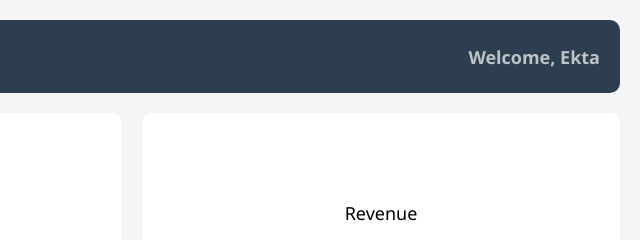
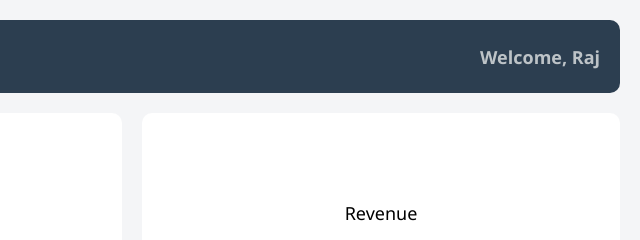
Before and after one commit to rajsirohi23/Frontend-Dev, a plain HTML site: page dashboard.html in a window 1280 px wide. Shown: the top 240 px of the page, 640-1280 px from the left. Drawn offline with Linux system fonts and the light colour scheme.

Commit message:
Updated
Updated welcome message in the header.

```diff
--- a/dashboard.html
+++ b/dashboard.html
@@ -126,7 +126,7 @@
 <body>
   <header>
     Dashboard Overview
-    <span>Welcome, Ekta</span>
+    <span>Welcome, Raj</span>
   </header>
 
 
```
